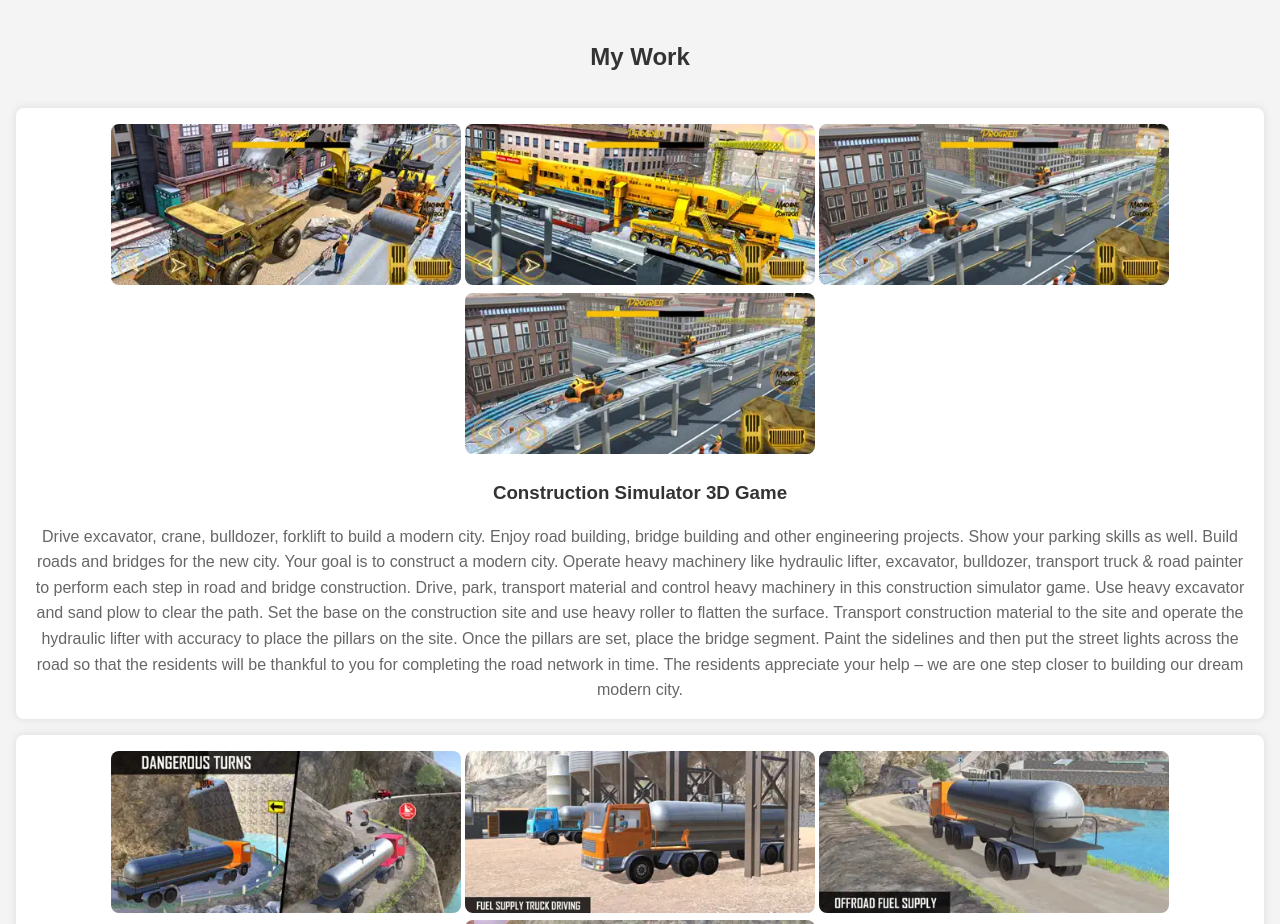
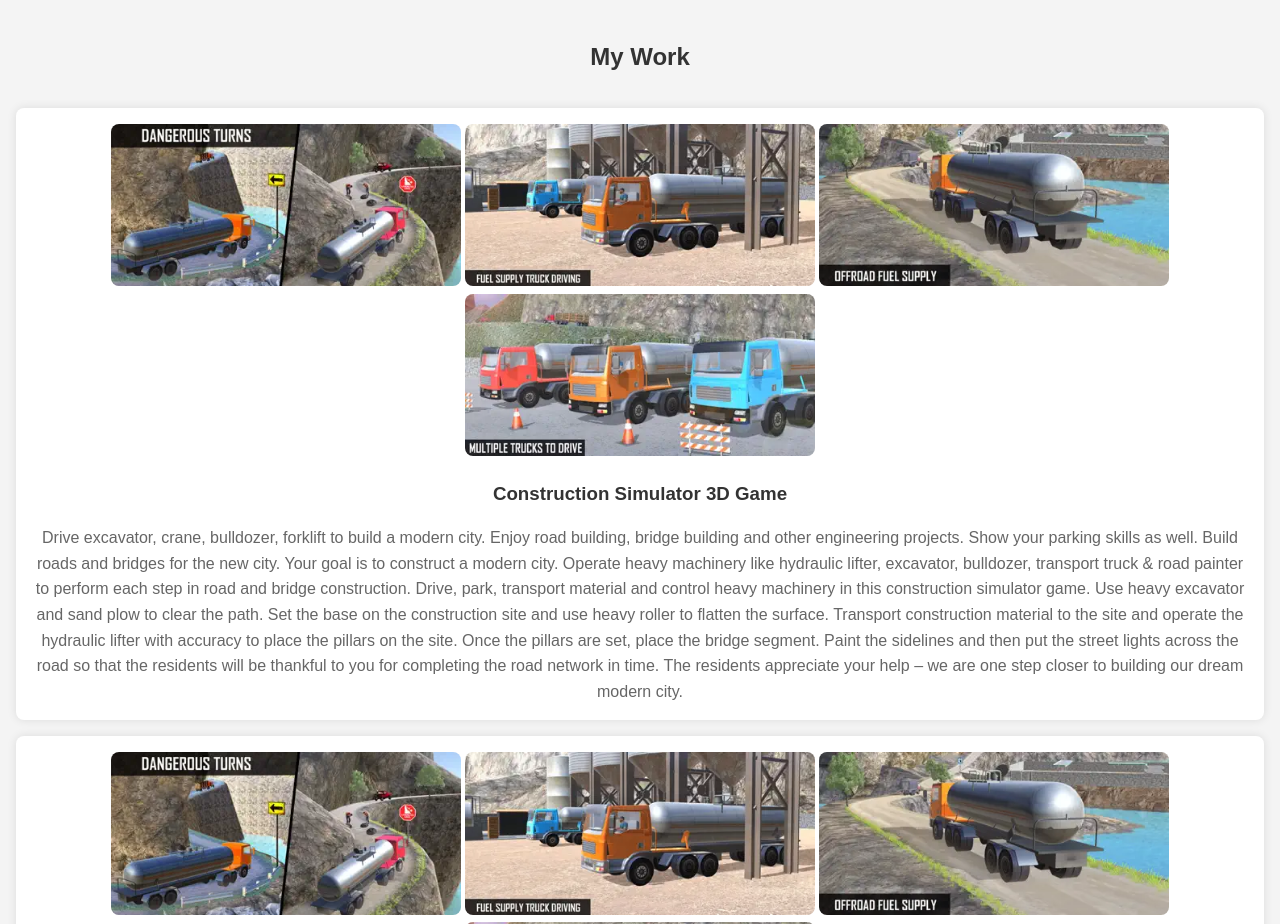
Before and after one commit to Balongi393/Balongi393.github.io, a plain HTML site: page index.html in a window 1280 px wide. Shown: the part 1300-2224 px from the top of the page. Drawn offline with Linux system fonts and the light colour scheme.

Commit message:
Update index.html

```diff
--- a/index.html
+++ b/index.html
@@ -60,10 +60,10 @@
         <div class="portfolio-items">
             <!-- Replace with your own project images and descriptions -->
             <div class="portfolio-item">
-                <img src="Wallpapers/Image6.jpg" alt="Construction Simulator 3D Game">
-                <img src="Wallpapers/Image7.jpg" alt="Construction Simulator 3D Game">
-                <img src="Wallpapers/Image8.jpg" alt="Construction Simulator 3D Game">
-                <img src="Wallpapers/Image9.jpg" alt="Construction Simulator 3D Game">
+                <img src="Wallpapers/Image10.jpg" alt="Construction Simulator 3D Game">
+                <img src="Wallpapers/Image11.jpg" alt="Construction Simulator 3D Game">
+                <img src="Wallpapers/Image12.jpg" alt="Construction Simulator 3D Game">
+                <img src="Wallpapers/Image13.jpg" alt="Construction Simulator 3D Game">
                 <h3>Construction Simulator 3D Game</h3>
                 <p>
                     Drive excavator, crane, bulldozer, forklift to build a modern city. Enjoy road building, bridge building and other engineering projects. Show your parking skills as well. Build roads and bridges for the new city. Your goal is to construct a modern city. Operate heavy machinery like hydraulic lifter, excavator, bulldozer, transport truck & road painter to perform each step in road and bridge construction. Drive, park, transport material and control heavy machinery in this construction simulator game. Use heavy excavator and sand plow to clear the path. Set the base on the construction site and use heavy roller to flatten the surface. Transport construction material to the site and operate the hydraulic lifter with accuracy to place the pillars on the site. Once the pillars are set, place the bridge segment. Paint the sidelines and then put the street lights across the road so that the residents will be thankful to you for completing the road network in time. The residents appreciate your help – we are one step closer to building our dream modern city.
```
